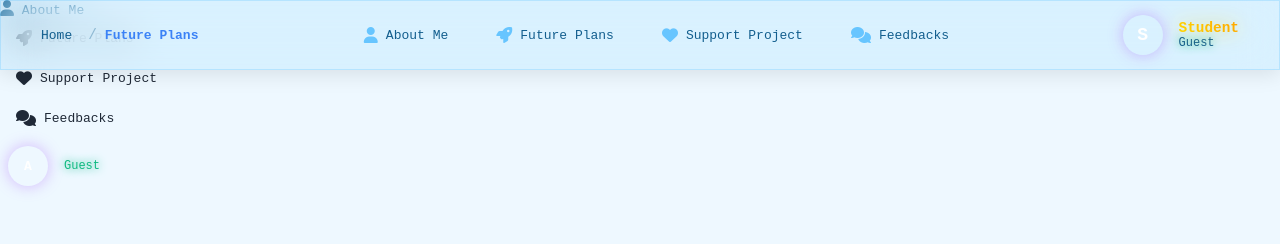
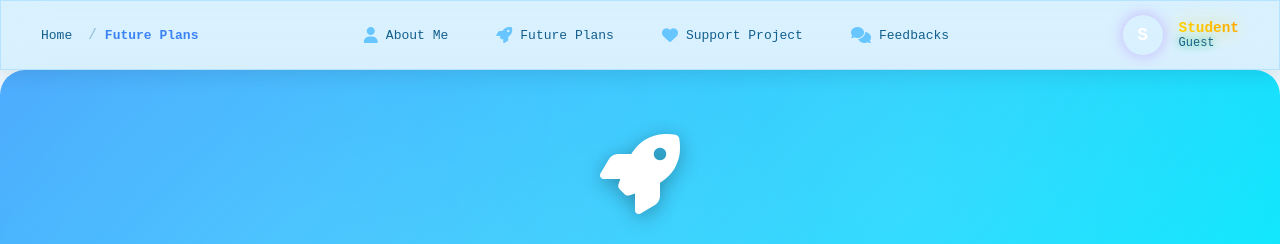
Before and after one commit to YoussefReaper/YoussefReaper.github.io, a plain HTML site: page future-plans.html in a window 1280 px wide. Shown: the top 244 px of the page. Drawn offline with Linux system fonts and the light colour scheme.

Commit message:
Some small changes

```diff
--- a/future-plans.html
+++ b/future-plans.html
@@ -279,35 +279,6 @@
             </div>
         </div>
     </div>
-                <i class="fas fa-user"></i>
-                <span>About Me</span>
-            </a>
-            <a href="future-plans.html" class="topbar-nav-item active">
-                <i class="fas fa-rocket"></i>
-                <span>Future Plans</span>
-            </a>
-            <a href="support-project.html" class="topbar-nav-item">
-                <i class="fas fa-heart"></i>
-                <span>Support Project</span>
-            </a>
-            <a href="feedbacks.html" class="topbar-nav-item">
-                <i class="fas fa-comments"></i>
-                <span>Feedbacks</span>
-            </a>
-        </div>
-
-        <div class="topbar-actions">
-            <div class="user-menu">
-                <div class="user-trigger">
-                    <div class="user-avatar" id="topbar-profile-pic">A</div>
-                    <div class="user-info">
-                        <span class="user-name" id="topbar-username"></span>
-                        <span class="user-status">Active</span>
-                    </div>
-                </div>
-            </div>
-        </div>
-    </div>
 
     <!-- Main Content -->
     <div class="main-content" style="margin-left: 0; margin-top: 70px;">
```
Also changed, not shown: feedbacks.html (+0 -20 lines), support-project.html (+0 -26 lines).
